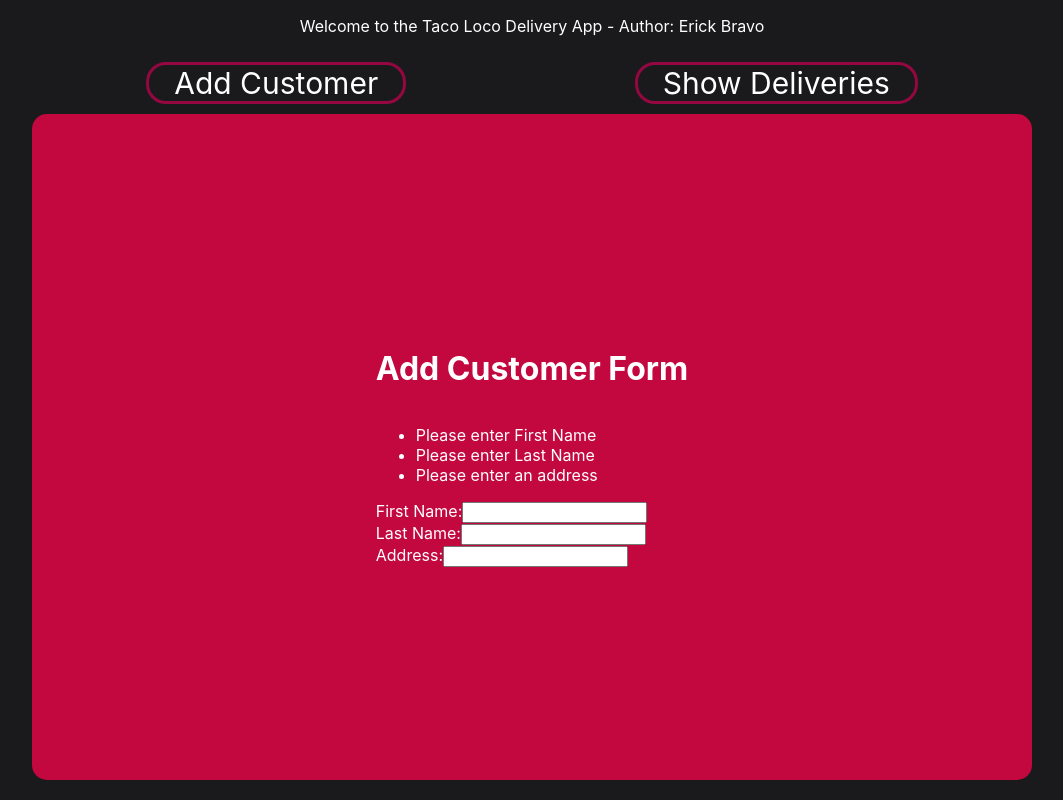
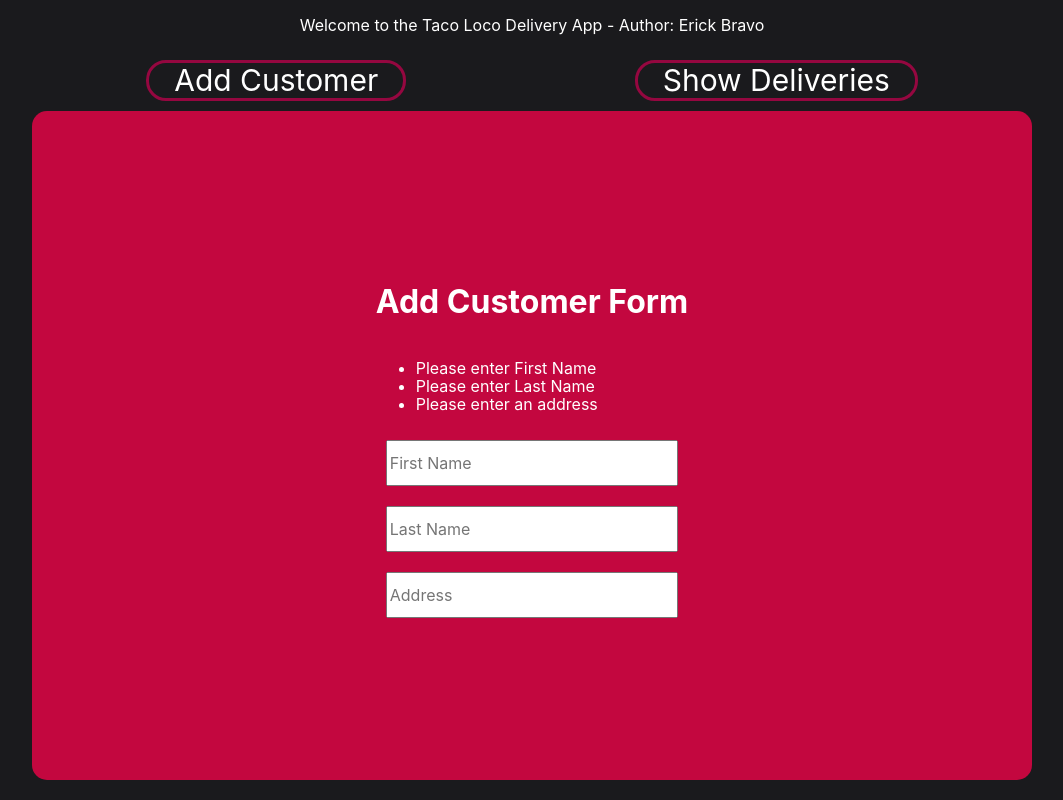
Before and after one commit to Erick-Bravo/taco-loco-deliveries, a React (Create React App) app: page /add-customer-form in a window 1280 px wide. Shown: the whole page, without its empty margins (108-1171 px from the left). Built offline with nearby package versions, Linux system fonts and the light colour scheme.

Commit message:
delete function working. Add customer form styled

```diff
--- a/package.json
+++ b/package.json
@@ -6,6 +6,7 @@
     "@testing-library/jest-dom": "^5.12.0",
     "@testing-library/react": "^11.2.6",
     "@testing-library/user-event": "^12.8.3",
+    "normalize.css": "^8.0.1",
     "react": "^17.0.2",
     "react-dom": "^17.0.2",
     "react-router-dom": "^5.2.0",
--- a/src/App.css
+++ b/src/App.css
@@ -1,26 +1,28 @@
 .App {
     display: flex;
+    position: fixed;
     align-items: center;
     flex-direction: column;
+    width: 100vw;
     height: 100vh;
-    width: 100vw;
+    min-height: 100%;
     background-color: #1A1A1D;
     color: white;
 }
 
 #main {
     display: flex;
+    overflow-y: auto;
     justify-content: center;
     align-items: center;
     color: white;
-    /* border: 5px solid white; */
     background-color: #C3073F;
-    /* border: 10px solid #6F2232; */
     border-radius: 15px;
     width: 100%;
     max-width: 1000px;
     height: 100%;
     margin-bottom: 20px;
+    /* padding-top: 100px; */
 }
 
 .logo-taco {
--- a/src/components/AddCustomer/index.css
+++ b/src/components/AddCustomer/index.css
@@ -1,6 +1,24 @@
 form {
     display: flex;
     flex-direction: column;
+}
 
-    /* background-color: white; */
+form input {
+    height: 40px;
+    margin: 10px;
 }
+
+form button {
+    color: white;
+    background-color: #1A1A1D;
+    border: 3px solid #950740;
+    border-radius: 15px;
+    cursor: pointer;
+    height: 35px;
+    margin-left: 20px;
+    margin-right: 20px;
+}
+
+form button:hover {
+    background-color: #950740;
+}
--- a/src/components/AddCustomer/index.js
+++ b/src/components/AddCustomer/index.js
@@ -24,7 +24,7 @@ const AddCustomer = () => {
     const onSubmit = async (e) => {
         e.preventDefault()
 
-        const response = await fetch("https://taco-loco-api.herokuapp.com/customers", {
+        await fetch("https://taco-loco-api.herokuapp.com/customers", {
             method: "POST",
             headers: {
                 "Content-Type": "application/json"
@@ -32,9 +32,7 @@ const AddCustomer = () => {
             body: JSON.stringify({ firstName, lastName, address })
         });
 
-        const data = await response.json()
-
-        await console.log(data)
+        // const data = await response.json()
 
         setFirstName("");
         setLastName("");
@@ -54,23 +52,17 @@ const AddCustomer = () => {
                     ))}
                 </ul>
 
-                <label>
-                    First Name:
                 <input type="text" name="firstName" value={firstName}
-                        onChange={e => setFirstName(e.target.value)} />
-                </label>
+                    placeholder="First Name"
+                    onChange={e => setFirstName(e.target.value)} />
 
-                <label>
-                    Last Name:
                 <input type="text" name="lastName" value={lastName}
-                        onChange={e => setLastName(e.target.value)} />
-                </label>
+                    placeholder="Last Name"
+                    onChange={e => setLastName(e.target.value)} />
 
-                <label>
-                    Address:
                 <input type="text" name="address" value={address}
-                        onChange={e => setAddress(e.target.value)} />
-                </label>
+                    placeholder="Address"
+                    onChange={e => setAddress(e.target.value)} />
 
                 <button hidden={hidden}>Add Customer</button>
 
--- a/src/components/DeliveryCard/index.js
+++ b/src/components/DeliveryCard/index.js
@@ -4,9 +4,15 @@ import { NavLink } from "react-router-dom";
 import "./index.css"
 const DeliveryCard = ({ customer }) => {
 
-    const deleteCustomer = (e) => {
+    const deleteDelivery = async (e) => {
         e.preventDefault();
-        console.log("Delete function")
+        await fetch(`https://taco-loco-api.herokuapp.com/customers/${customer.id}`, {
+            method: "DELETE",
+            headers: {
+                "Content-Type": "application/json"
+            }
+        });
+        window.location.reload();
     };
 
     return (
@@ -17,7 +23,7 @@ const DeliveryCard = ({ customer }) => {
             </div>
             <div className="right">
                 <NavLink className="small-buttons" to={`/customer/${customer.id}/edit`}>Edit</NavLink>
-                <button className="small-buttons" onClick={deleteCustomer}>Delete</button>
+                <button className="small-buttons" onClick={deleteDelivery}>Delete</button>
             </div>
         </div>
     );
--- a/src/index.js
+++ b/src/index.js
@@ -4,6 +4,7 @@ import { BrowserRouter } from "react-router-dom";
 import ReactDOM from 'react-dom';
 import App from './App';
 import reportWebVitals from './reportWebVitals';
+import "normalize.css";
 import './index.css';
 
 const Root = () => {
```
Also changed, not shown: 1 other file (tests, documents, lock files or other folders).
